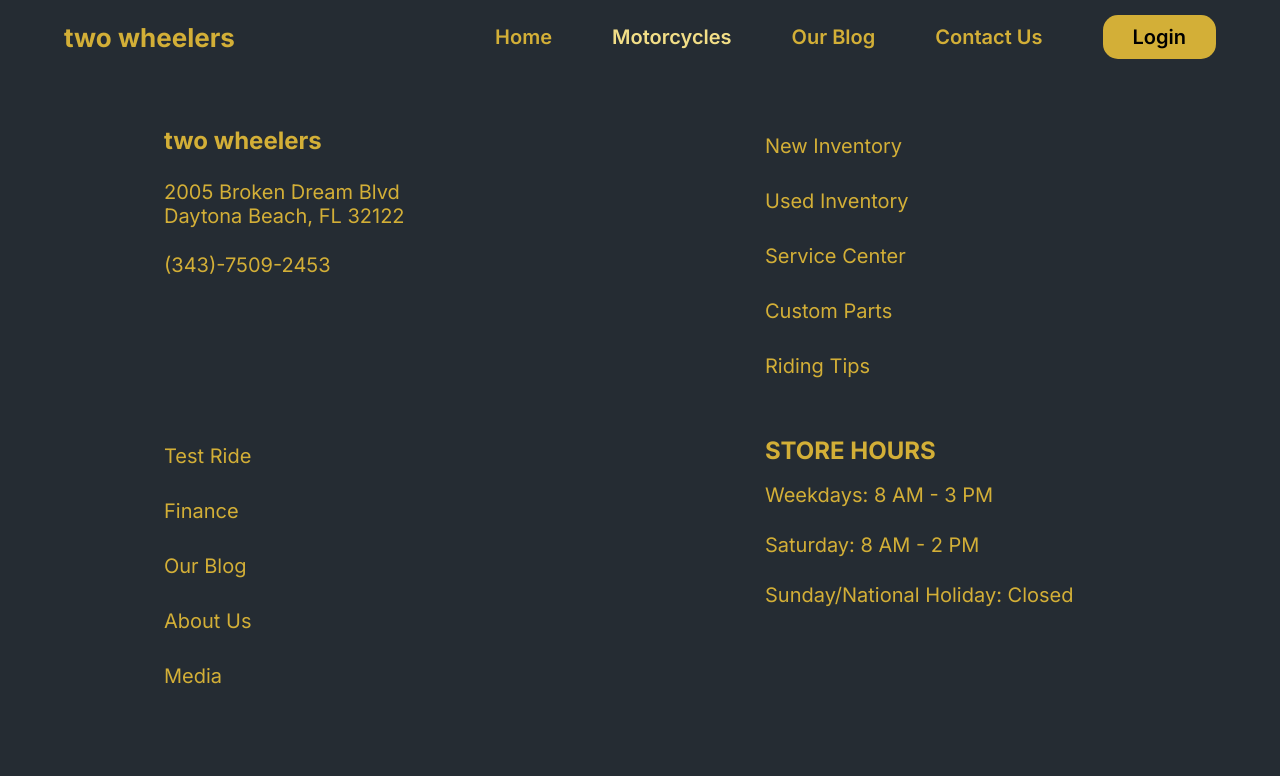
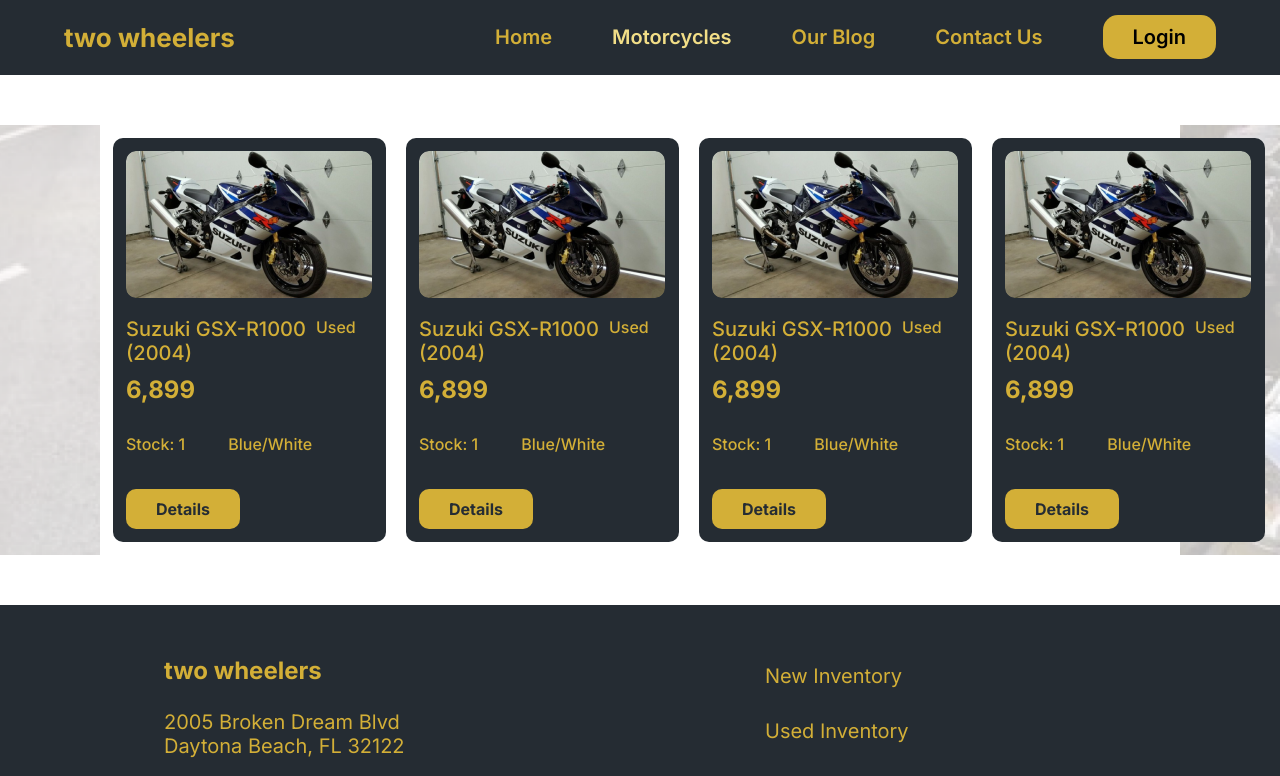
Before and after one commit to theyuunus/moto-shop, a React (Create React App) app: page /showroom in a window 1280 px wide. Shown: the top 776 px of the page. Built offline with nearby package versions, Linux system fonts and the light colour scheme; data requests are answered from the project's data file.

Commit message:
#fix #js #scss #json add cards of showroom

```diff
--- a/db/db.json
+++ b/db/db.json
@@ -45,5 +45,44 @@
       "confirmPassword": "4444",
       "id": 1
     }
+  ],
+
+  "motos": [
+    {
+      "id": 1,
+      "img": "moto1.png",
+      "type": "Suzuki GSX-R1000 (2004)",
+      "status": "Used",
+      "price": "6,899",
+      "stock": 1,
+      "colors": "Blue/White"
+    },
+    {
+      "id": 2,
+      "img": "moto1.png",
+      "type": "Suzuki GSX-R1000 (2004)",
+      "status": "Used",
+      "price": "6,899",
+      "stock": 1,
+      "colors": "Blue/White"
+    },
+    {
+      "id": 3,
+      "img": "moto1.png",
+      "type": "Suzuki GSX-R1000 (2004)",
+      "status": "Used",
+      "price": "6,899",
+      "stock": 1,
+      "colors": "Blue/White"
+    },
+    {
+      "id": 4,
+      "img": "moto1.png",
+      "type": "Suzuki GSX-R1000 (2004)",
+      "status": "Used",
+      "price": "6,899",
+      "stock": 1,
+      "colors": "Blue/White"
+    }
   ]
 }
--- a/package.json
+++ b/package.json
@@ -16,7 +16,8 @@
     "web-vitals": "^2.1.4"
   },
   "scripts": {
-    "start": "react-scripts start",
+    "start": "concurrently \"npm run react-start\" \"json-server --watch db/db.json --port 6060\"",
+    "react-start": "react-scripts start",
     "build": "react-scripts build",
     "test": "react-scripts test",
     "eject": "react-scripts eject",
@@ -39,5 +40,8 @@
       "last 1 firefox version",
       "last 1 safari version"
     ]
+  },
+  "dependencies": {
+    "concurrently": "^8.2.2"
   }
 }
--- a/src/components/Showroom/Showroom.jsx
+++ b/src/components/Showroom/Showroom.jsx
@@ -1,12 +1,55 @@
-import React from 'react'
-import './Showroom.scss'
+import React, { useEffect, useState } from 'react';
+import './Showroom.scss';
+import axios from 'axios';
 
 export default function Showroom() {
+  const [motos, setMotos] = useState(null);
+
+  useEffect(() => {
+    const fetchData = async () => {
+      try {
+        const response = await axios.get('http://localhost:6060/motos');
+        const data = response.data;
+        setMotos(data);
+      } catch (error) {
+        console.error(error.message);
+      }
+    };
+    fetchData();
+  }, []);
+
   return (
     <React.Fragment>
-      <div className="showroom">
-
+      <div className='showroom'>
+        <section className='showroom-moto_section'>
+          <div className='showroom-moto_section-cards' >
+            {motos &&
+              motos.map((moto) => (
+                <div className='showroom-moto_section-cards-card' key={moto.id}>
+                <img
+                  src={
+                    moto.img
+                      ? process.env.PUBLIC_URL + '/images/' + moto.img
+                      : ''
+                  }
+                  alt={moto.type}
+                  className='showroom-moto_section-cards-card-img'
+                />
+                <div style={{ "display": 'flex', "paddingTop": '15px' }}>
+                  <h3 className='showroom-moto_section-cards-card-h3'>{moto.type}</h3>
+                  <p className='showroom-moto_section-cards-card-p'>{moto.status}</p>
+                </div>
+                <h2 className='showroom-moto_section-cards-card-h2'>{moto.price}</h2>
+                <div style={{ "display": 'flex', "gap": '43px' }}>
+                  <p className='showroom-moto_section-cards-card-p'>Stock: {moto.stock}</p>
+                  <p className='showroom-moto_section-cards-card-p'>{moto.colors}</p>
+                </div>
+                <button className='showroom-moto_section-cards-card-button'>Details</button>
+              </div>
+              ))}
+          </div>
+        </section>
       </div>
     </React.Fragment>
-  )
+  );
 }
--- a/src/components/Showroom/Showroom.scss
+++ b/src/components/Showroom/Showroom.scss
@@ -1,8 +1,74 @@
-.showroom{
+.showroom {
     width: 100%;
     height: 100%;
     background-image: url("../../images/ShowroomBackround.png");
     background-position: center;
     background-size: cover;
     background-repeat: no-repeat;
+
+    &-moto_section {
+        background-color: #fff;
+        margin: 50px 100px;
+        padding: 13px;
+
+        &-cards {
+            display: grid;
+            grid-template-columns: repeat(4, 1fr);
+            gap: 20px;
+
+            &-card {
+                width: 273px;
+                padding: 13px;
+                border-radius: 10px;
+                background: var(--NEU500, #252C33);
+
+                &-img {
+                    width: 246px;
+                    height: 147px;
+                    border-radius: 10px;
+                }
+
+                &-h3 {
+                    width: 190px;
+                    color: var(--PGO500, #D3AF37);
+                    font-size: 20px;
+                    font-style: normal;
+                    font-weight: 500;
+                    line-height: normal;
+                }
+
+                &-h2 {
+                    color: var(--PGO500, #D3AF37);
+                    font-size: 24px;
+                    font-style: normal;
+                    font-weight: 700;
+                    line-height: normal;
+                    padding: 10px 0 30px;
+                }
+
+                &-p {
+                    color: var(--PGO500, #D3AF37);
+                    font-size: 16px;
+                    font-style: normal;
+                    font-weight: 500;
+                    line-height: normal;
+                }
+
+                &-button {
+                    color: var(--NEU500, #252C33);
+                    text-align: center;
+                    font-size: 16px;
+                    font-style: normal;
+                    font-weight: 700;
+                    line-height: normal;
+                    border-radius: 10px;
+                    background: var(--PGO500, #D3AF37);
+                    border: none;
+                    padding: 10px 30px;
+                    cursor: pointer;
+                    margin-top: 35px;
+                }
+            }
+        }
+    }
 }
```
Also changed, not shown: public/images/moto1.png (added), 1 other file (tests, documents, lock files or other folders).
